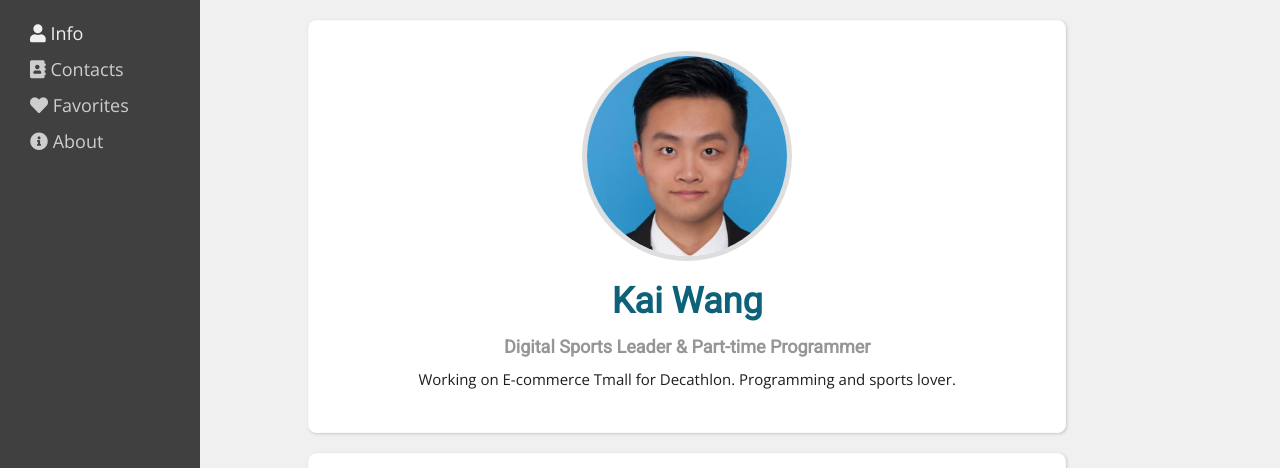
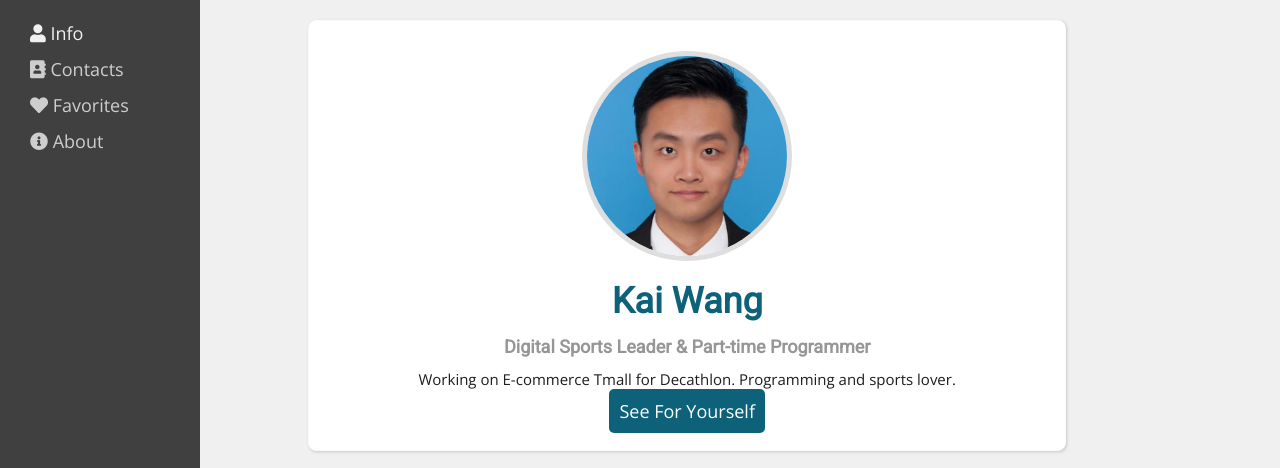
Before and after one commit to evanhasnoclue/profile, a plain HTML site: page index.html in a window 1280 px wide. Shown: the top 468 px of the page. Drawn offline with nearby package versions, Linux system fonts and the light colour scheme.

Commit message:
add a button

```diff
--- a/index.html
+++ b/index.html
@@ -30,6 +30,7 @@
       <h1 class="title-font">Kai Wang</h1>
       <h3 class="title-font grey-font">Digital Sports Leader & Part-time Programmer</h3>
       <p>Working on E-commerce Tmall for Decathlon. Programming and sports lover.</p>
+      <a href="#" class="button-style">See For Yourself</a>
     </div>
     <div class = "card center-padding" id="social">
       <ul>
--- a/style.css
+++ b/style.css
@@ -45,6 +45,16 @@ a:hover {
 ul {
   list-style: none;
   padding: 0;
+}
+
+.button-style {
+  background-color: #0d627a;
+  padding: 10px;
+  border-radius: 5px;
+  color: white;
+  width: 100px;
+  line-height: 1;
+  font-size: 18px;
 }
 
 .inline-list {
```
